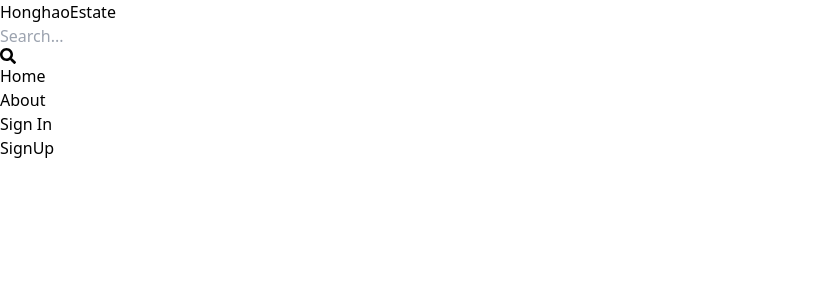
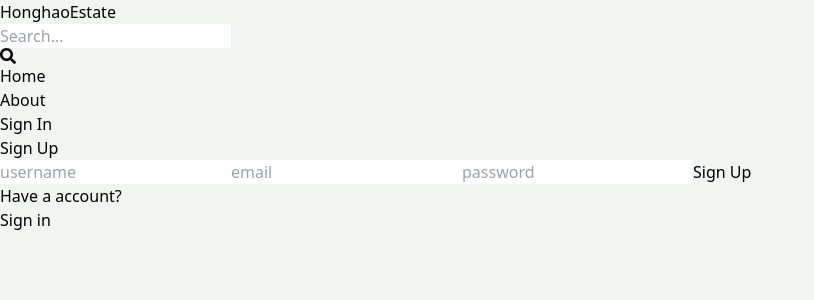
Before and after one commit to zhh312/mern-estate, a React (Vite) app in the folder client/: page /sign-up in a window 1280 px wide. Shown: the top 300 px of the page, without its empty margins (0-814 px from the left). Built offline with nearby package versions, Linux system fonts and the light colour scheme.

Commit message:
complete sign up page ui

```diff
--- a/client/src/index.css
+++ b/client/src/index.css
@@ -1,3 +1,9 @@
 @tailwind base;
 @tailwind components;
 @tailwind utilities;
+
+body{
+    background-color: rgb(241,245,241)
+
+
+}
--- a/client/src/pages/SignUp.jsx
+++ b/client/src/pages/SignUp.jsx
@@ -1,5 +1,22 @@
-import React from "react";
 
-export default function SignOut() {
-  return <div>SignUp</div>;
+import { Link } from "react-router-dom";
+
+export default function SignUp() {
+  return (
+    <div className="p-3 max-w-lg mx-auto">
+      <h1 className="text-3xl text-center font-semibold my-7">Sign Up</h1>
+      <form className="flex flex-col gap-4 ">
+        <input type="text" placeholder="username" className="border p-3 rounded-lg" id="username" />
+        <input type="text" placeholder="email" className="border p-3 rounded-lg" id="email" />
+        <input type="text" placeholder="password" className="border p-3 rounded-lg" id="password" />
+        <button className="bg-slate-700 text-white p-3 rounded-lg uppercase hover:opacity-95 disabled:opacity-80">Sign Up</button>
+      </form>
+      <div className="flex mt-5 gap-2">
+        <p>Have a account?</p>
+        <Link to={"/sign-in"} className="text-blue-700">
+          <span>Sign in</span>
+          </Link>
+      </div>
+    </div>
+  )
 }
```
